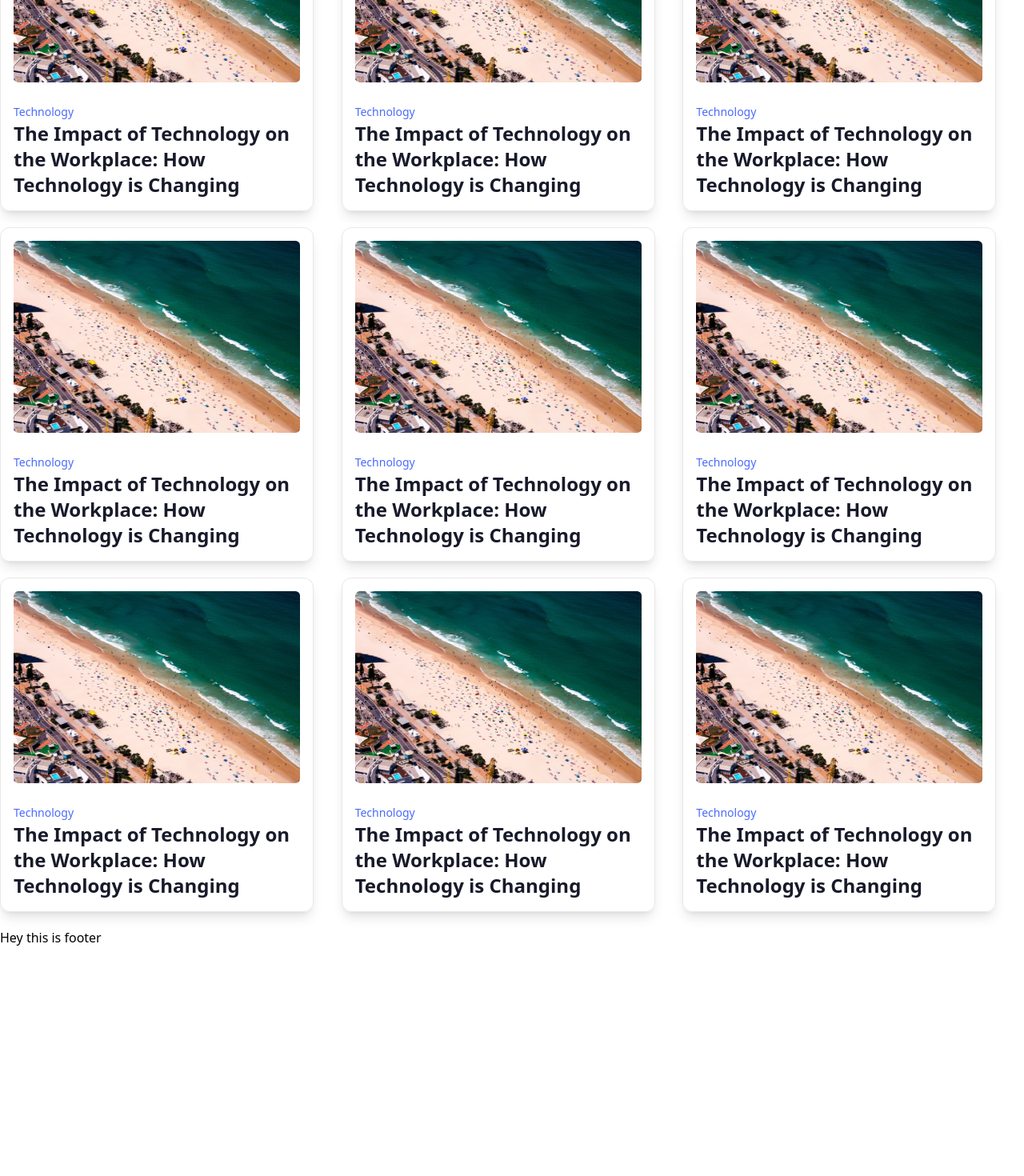
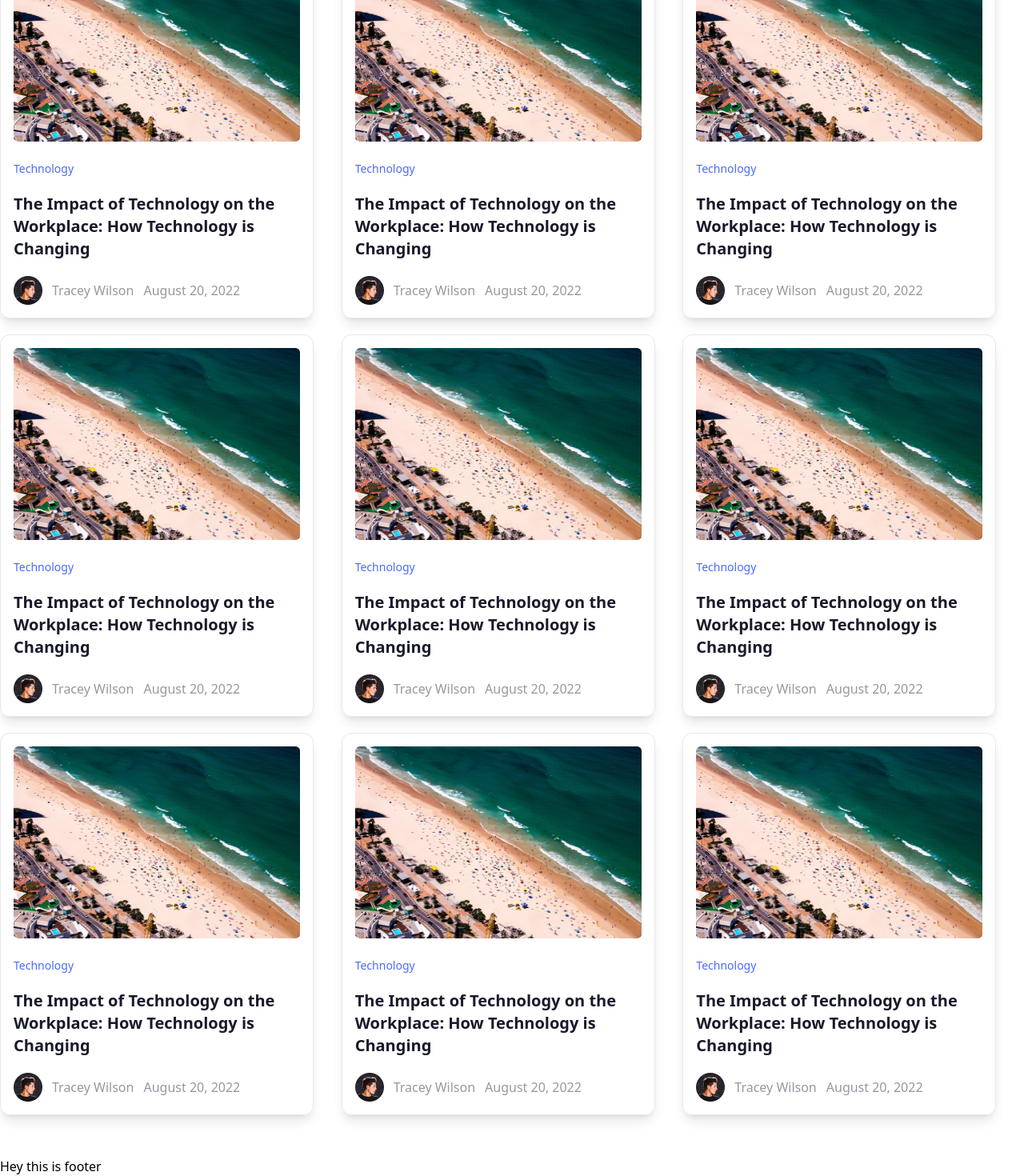
Before and after one commit to JoeMayinzi/Meta-Blog, a React (Create React App) app: page / in a window 1280 px wide. Shown: the part 752-2222 px from the top of the page at 80% size. Before the commit the page ends 1936 px from the top, so only its background shows below. Built offline with nearby package versions, Linux system fonts and the light colour scheme.

Commit message:
Done the home page desktop style

```diff
--- a/src/components/layouts/Header.jsx
+++ b/src/components/layouts/Header.jsx
@@ -5,7 +5,7 @@ import { Link } from "react-router-dom";
 const Header = () => {
   return (
     <header className="py-5 bg-white">
-      <nav className="container mx-auto flex justify-between">
+      <nav className="container mx-auto flex justify-between items-center">
         <div>
           <img src={logo} alt="logo meta blog" />
         </div>
--- a/src/components/pages/homepage/Home.jsx
+++ b/src/components/pages/homepage/Home.jsx
@@ -1,34 +1,63 @@
 import React from "react";
 import HeroImg from "../../../assets/img/m-post-card-overlay.png";
 import ArticleImg from "../../../assets/img/Rectangle 38.png";
+import AuthorPic from "../../../assets/img/Image.png";
+import { Link } from "react-router-dom";
 
 const Home = () => {
   return (
     <>
-      <section className="mb-[48px]">
+      <section className="mb-[48px] relative">
         <div className="container mx-auto">
-          <img src={HeroImg} alt="hero img" className=" w-full" />
+          <img src={HeroImg} alt="hero img" className=" w-full h-[500px] " />
+          <div className=" p-10 bg-white rounded-xl shadow-lg w-[598px] absolute bottom-[-50px] left-[90px] ">
+            <Link className=" bg-[#4B6BFB] text-white py-1 px-3 rounded-md text-xs mb-5">
+              Technology
+            </Link>
+            <h2 className=" font-semibold text-[#181A2A] text-xl mt-4 mb-5">
+              The Impact of Technology on the Workplace: How Technology is
+              Changing
+            </h2>
+            <div className="flex items-center gap-3">
+              <img src={AuthorPic} alt="" />
+              <span className=" font-medium text-[#97989F] ">
+                Tracey Wilson
+              </span>
+              <span className=" font-medium text-[#97989F] ">
+                August 20, 2022
+              </span>
+            </div>
+          </div>
         </div>
       </section>
-      <section>
+      <section className="mt-24">
         <div className="container mx-auto">
-          <div className="grid grid-cols-3">
+          <div className="grid grid-cols-3 mb-8">
             <article className="w-[392px] p-4 rounded-xl border-[1px] border-solid border-[#E8E8EA] shadow-lg mb-5">
               <img
                 src={ArticleImg}
                 alt="article img"
                 className="w-full h-[240px] mb-[24px] "
               />
-              <a
-                href="#"
-                className=" text-sm text-[#4B6BFB] font-medium mb-[20px] "
+              <Link
+                to="/"
+                className=" text-sm text-[#4B6BFB] font-medium mb-[20px] bg-[rgba(75, 107, 251, 0.05)] block "
               >
                 Technology
-              </a>
-              <h2 className=" font-semibold text-[#181A2A] text-2xl ">
+              </Link>
+              <h2 className=" font-semibold text-[#181A2A] text-xl mb-5">
                 The Impact of Technology on the Workplace: How Technology is
                 Changing
               </h2>
+              <div className="flex items-center gap-3">
+                <img src={AuthorPic} alt="" />
+                <span className=" font-medium text-[#97989F] ">
+                  Tracey Wilson
+                </span>
+                <span className=" font-medium text-[#97989F] ">
+                  August 20, 2022
+                </span>
+              </div>
             </article>
             <article className="w-[392px] p-4 rounded-xl border-[1px] border-solid border-[#E8E8EA] shadow-lg mb-5">
               <img
@@ -36,16 +65,25 @@ const Home = () => {
                 alt="article img"
                 className="w-full h-[240px] mb-[24px] "
               />
-              <a
-                href="#"
-                className=" text-sm text-[#4B6BFB] font-medium mb-[20px] "
+              <Link
+                to="/"
+                className=" text-sm text-[#4B6BFB] font-medium mb-[20px] bg-[rgba(75, 107, 251, 0.05)] block "
               >
                 Technology
-              </a>
-              <h2 className=" font-semibold text-[#181A2A] text-2xl ">
+              </Link>
+              <h2 className=" font-semibold text-[#181A2A] text-xl mb-5">
                 The Impact of Technology on the Workplace: How Technology is
                 Changing
               </h2>
+              <div className="flex items-center gap-3">
+                <img src={AuthorPic} alt="" />
+                <span className=" font-medium text-[#97989F] ">
+                  Tracey Wilson
+                </span>
+                <span className=" font-medium text-[#97989F] ">
+                  August 20, 2022
+                </span>
+              </div>
             </article>
             <article className="w-[392px] p-4 rounded-xl border-[1px] border-solid border-[#E8E8EA] shadow-lg mb-5">
               <img
@@ -53,16 +91,25 @@ const Home = () => {
                 alt="article img"
                 className="w-full h-[240px] mb-[24px] "
               />
-              <a
-                href="#"
-                className=" text-sm text-[#4B6BFB] font-medium mb-[20px] "
+              <Link
+                to="/"
+                className=" text-sm text-[#4B6BFB] font-medium mb-[20px] bg-[rgba(75, 107, 251, 0.05)] block "
               >
                 Technology
-              </a>
-              <h2 className=" font-semibold text-[#181A2A] text-2xl ">
+              </Link>
+              <h2 className=" font-semibold text-[#181A2A] text-xl mb-5">
                 The Impact of Technology on the Workplace: How Technology is
                 Changing
               </h2>
+              <div className="flex items-center gap-3">
+                <img src={AuthorPic} alt="" />
+                <span className=" font-medium text-[#97989F] ">
+                  Tracey Wilson
+                </span>
+                <span className=" font-medium text-[#97989F] ">
+                  August 20, 2022
+                </span>
+              </div>
             </article>
             <article className="w-[392px] p-4 rounded-xl border-[1px] border-solid border-[#E8E8EA] shadow-lg mb-5">
               <img
@@ -70,16 +117,25 @@ const Home = () => {
                 alt="article img"
                 className="w-full h-[240px] mb-[24px] "
               />
-              <a
-                href="#"
-                className=" text-sm text-[#4B6BFB] font-medium mb-[20px] "
+              <Link
+                to="/"
+                className=" text-sm text-[#4B6BFB] font-medium mb-[20px] bg-[rgba(75, 107, 251, 0.05)] block "
               >
                 Technology
-              </a>
-              <h2 className=" font-semibold text-[#181A2A] text-2xl ">
+              </Link>
+              <h2 className=" font-semibold text-[#181A2A] text-xl mb-5">
                 The Impact of Technology on the Workplace: How Technology is
                 Changing
               </h2>
+              <div className="flex items-center gap-3">
+                <img src={AuthorPic} alt="" />
+                <span className=" font-medium text-[#97989F] ">
+                  Tracey Wilson
+                </span>
+                <span className=" font-medium text-[#97989F] ">
+                  August 20, 2022
+                </span>
+              </div>
             </article>
             <article className="w-[392px] p-4 rounded-xl border-[1px] border-solid border-[#E8E8EA] shadow-lg mb-5">
               <img
@@ -87,16 +143,25 @@ const Home = () => {
                 alt="article img"
                 className="w-full h-[240px] mb-[24px] "
               />
-              <a
-                href="#"
-                className=" text-sm text-[#4B6BFB] font-medium mb-[20px] "
+              <Link
+                to="/"
+                className=" text-sm text-[#4B6BFB] font-medium mb-[20px] bg-[rgba(75, 107, 251, 0.05)] block "
               >
                 Technology
-              </a>
-              <h2 className=" font-semibold text-[#181A2A] text-2xl ">
+              </Link>
+              <h2 className=" font-semibold text-[#181A2A] text-xl mb-5">
                 The Impact of Technology on the Workplace: How Technology is
                 Changing
               </h2>
+              <div className="flex items-center gap-3">
+                <img src={AuthorPic} alt="" />
+                <span className=" font-medium text-[#97989F] ">
+                  Tracey Wilson
+                </span>
+                <span className=" font-medium text-[#97989F] ">
+                  August 20, 2022
+                </span>
+              </div>
             </article>
             <article className="w-[392px] p-4 rounded-xl border-[1px] border-solid border-[#E8E8EA] shadow-lg mb-5">
               <img
@@ -104,16 +169,25 @@ const Home = () => {
                 alt="article img"
                 className="w-full h-[240px] mb-[24px] "
               />
-              <a
-                href="#"
-                className=" text-sm text-[#4B6BFB] font-medium mb-[20px] "
+              <Link
+                to="/"
+                className=" text-sm text-[#4B6BFB] font-medium mb-[20px] bg-[rgba(75, 107, 251, 0.05)] block "
               >
                 Technology
-              </a>
-              <h2 className=" font-semibold text-[#181A2A] text-2xl ">
+              </Link>
+              <h2 className=" font-semibold text-[#181A2A] text-xl mb-5">
                 The Impact of Technology on the Workplace: How Technology is
                 Changing
               </h2>
+              <div className="flex items-center gap-3">
+                <img src={AuthorPic} alt="" />
+                <span className=" font-medium text-[#97989F] ">
+                  Tracey Wilson
+                </span>
+                <span className=" font-medium text-[#97989F] ">
+                  August 20, 2022
+                </span>
+              </div>
             </article>
             <article className="w-[392px] p-4 rounded-xl border-[1px] border-solid border-[#E8E8EA] shadow-lg mb-5">
               <img
@@ -121,16 +195,25 @@ const Home = () => {
                 alt="article img"
                 className="w-full h-[240px] mb-[24px] "
               />
-              <a
-                href="#"
-                className=" text-sm text-[#4B6BFB] font-medium mb-[20px] "
+              <Link
+                to="/"
+                className=" text-sm text-[#4B6BFB] font-medium mb-[20px] bg-[rgba(75, 107, 251, 0.05)] block "
               >
                 Technology
-              </a>
-              <h2 className=" font-semibold text-[#181A2A] text-2xl ">
+              </Link>
+              <h2 className=" font-semibold text-[#181A2A] text-xl mb-5">
                 The Impact of Technology on the Workplace: How Technology is
                 Changing
               </h2>
+              <div className="flex items-center gap-3">
+                <img src={AuthorPic} alt="" />
+                <span className=" font-medium text-[#97989F] ">
+                  Tracey Wilson
+                </span>
+                <span className=" font-medium text-[#97989F] ">
+                  August 20, 2022
+                </span>
+              </div>
             </article>
             <article className="w-[392px] p-4 rounded-xl border-[1px] border-solid border-[#E8E8EA] shadow-lg mb-5">
               <img
@@ -138,16 +221,25 @@ const Home = () => {
                 alt="article img"
                 className="w-full h-[240px] mb-[24px] "
               />
-              <a
-                href="#"
-                className=" text-sm text-[#4B6BFB] font-medium mb-[20px] "
+              <Link
+                to="/"
+                className=" text-sm text-[#4B6BFB] font-medium mb-[20px] bg-[rgba(75, 107, 251, 0.05)] block "
               >
                 Technology
-              </a>
-              <h2 className=" font-semibold text-[#181A2A] text-2xl ">
+              </Link>
+              <h2 className=" font-semibold text-[#181A2A] text-xl mb-5">
                 The Impact of Technology on the Workplace: How Technology is
                 Changing
               </h2>
+              <div className="flex items-center gap-3">
+                <img src={AuthorPic} alt="" />
+                <span className=" font-medium text-[#97989F] ">
+                  Tracey Wilson
+                </span>
+                <span className=" font-medium text-[#97989F] ">
+                  August 20, 2022
+                </span>
+              </div>
             </article>
             <article className="w-[392px] p-4 rounded-xl border-[1px] border-solid border-[#E8E8EA] shadow-lg mb-5">
               <img
@@ -155,16 +247,25 @@ const Home = () => {
                 alt="article img"
                 className="w-full h-[240px] mb-[24px] "
               />
-              <a
-                href="#"
-                className=" text-sm text-[#4B6BFB] font-medium mb-[20px] "
+              <Link
+                to="/"
+                className=" text-sm text-[#4B6BFB] font-medium mb-[20px] bg-[rgba(75, 107, 251, 0.05)] block "
               >
                 Technology
-              </a>
-              <h2 className=" font-semibold text-[#181A2A] text-2xl ">
+              </Link>
+              <h2 className=" font-semibold text-[#181A2A] text-xl mb-5">
                 The Impact of Technology on the Workplace: How Technology is
                 Changing
               </h2>
+              <div className="flex items-center gap-3">
+                <img src={AuthorPic} alt="" />
+                <span className=" font-medium text-[#97989F] ">
+                  Tracey Wilson
+                </span>
+                <span className=" font-medium text-[#97989F] ">
+                  August 20, 2022
+                </span>
+              </div>
             </article>
           </div>
         </div>
```
Also changed, not shown: src/assets/img/Image.png (added), src/assets/img/m-post-card-overlay.png.
